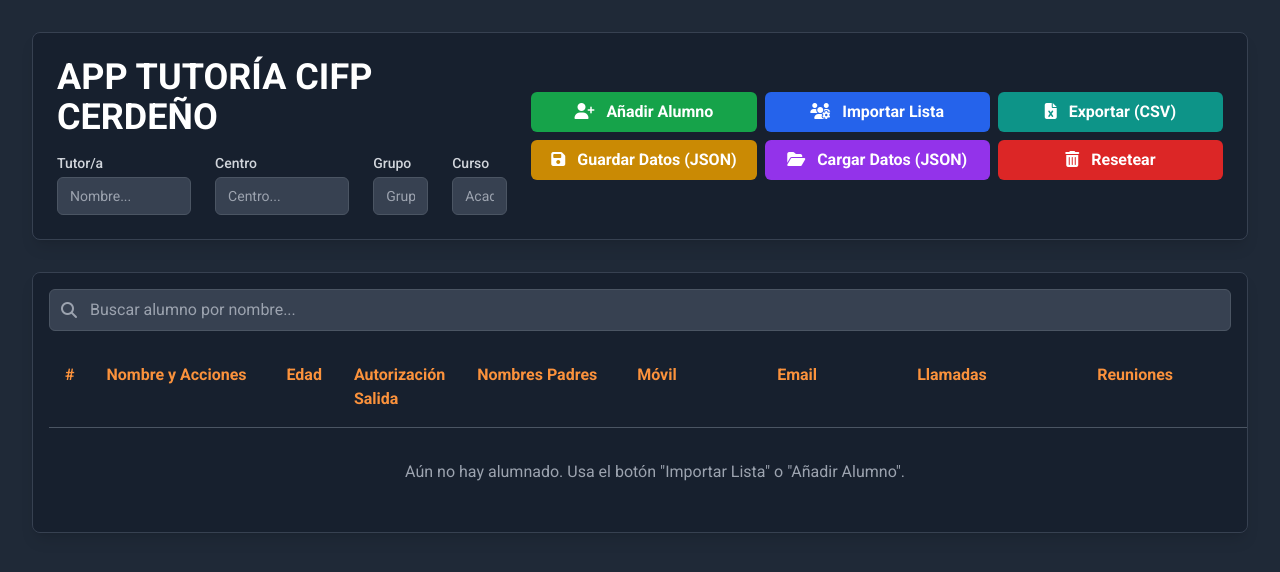
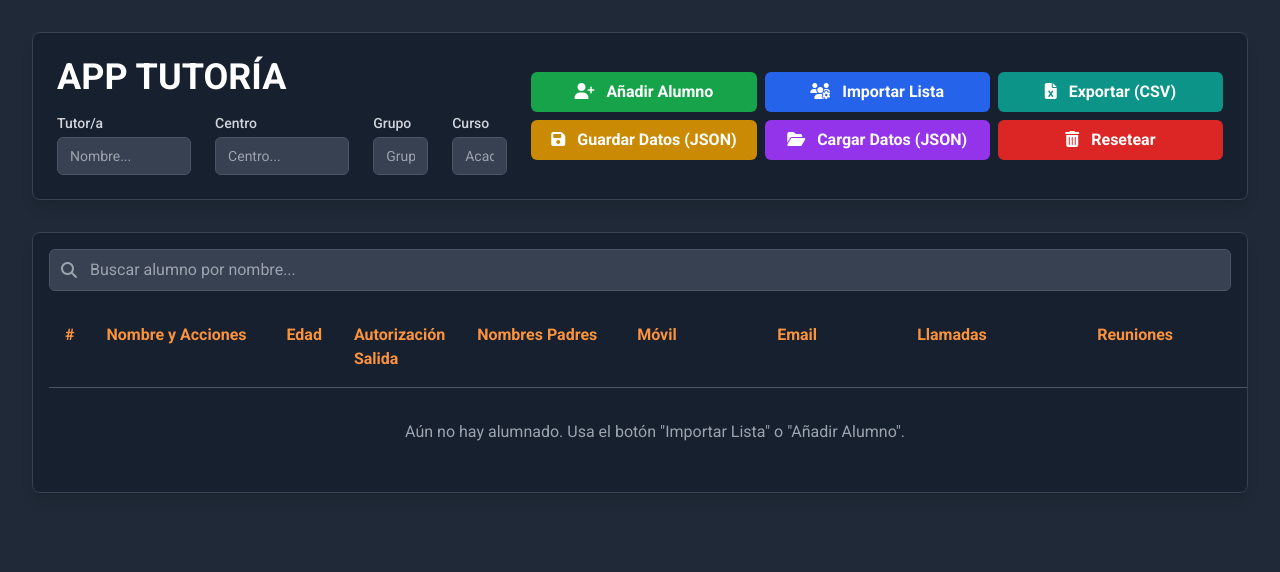
Before and after one commit to jmga-jmgagudin/apptutoria-, a plain HTML site: page index.html in a window 1280 px wide. Drawn offline with nearby package versions, Linux system fonts and the light colour scheme.

```diff
--- a/index.html
+++ b/index.html
@@ -283,7 +283,7 @@
                 <!-- Columna Izquierda: Título y Campos (ocupa espacio disponible) -->
                 <div class="w-full flex-grow">
                     <h1 class="text-3xl md:text-4xl font-bold text-white mb-4 flex items-center gap-3">
-                        APP TUTORÍA        CIFP CERDEÑO
+                        APP TUTORÍA
                         <span id="save-status" class="text-lg text-green-400 opacity-0 transition-opacity duration-500 whitespace-nowrap">
                             Guardado ✓
                         </span>
```
